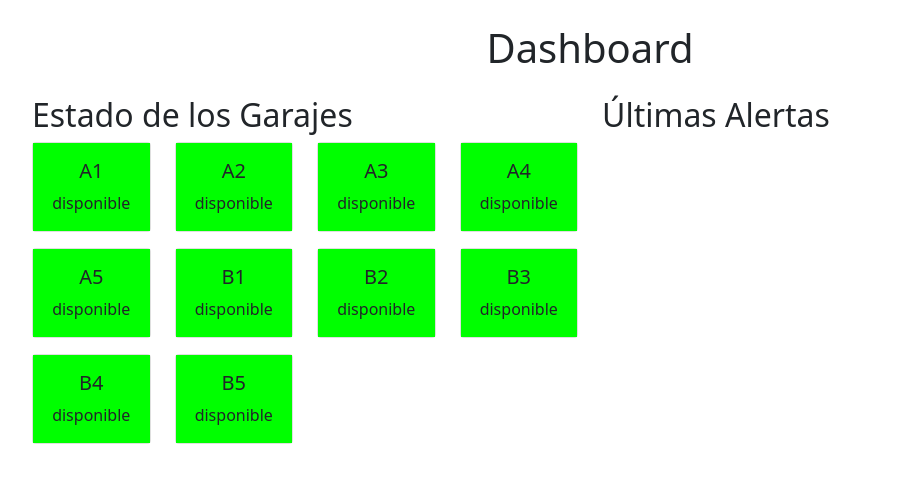
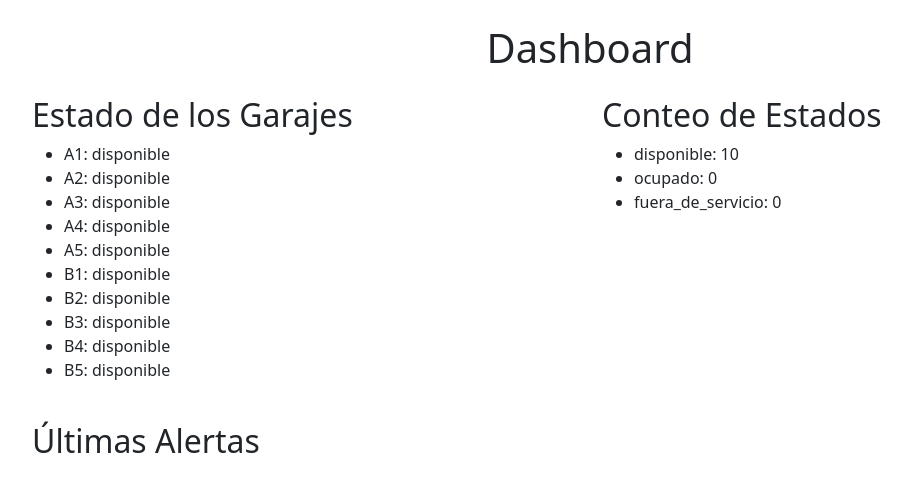
Before and after one commit to eduar27-ad/encomiendas, a Flask app: page /dashboard in a window 1280 px wide. Shown: the part 56-548 px from the top of the page, without its empty margins (50-961 px from the left). Run offline with Flask 3, Linux system fonts and the light colour scheme; data comes from the database, SQL or seed files in the repository; both versions use the stored data as it was after the commit; data that the repository does not hold is empty.

Commit message:
funsiona el dashboard, pero esta sencillo

```diff
--- a/app.py
+++ b/app.py
@@ -43,34 +43,48 @@
 @app.route('/activar_entrada', methods=['POST'])
 def activar_entrada():
     """Asigna un estacionamiento disponible aleatoriamente."""
-    encomienda_id = request.form.get('encomienda_id')
     conn = get_db_connection()
     garajes_disponibles = conn.execute('SELECT id FROM garajes WHERE estado = "disponible"').fetchall()
     if garajes_disponibles:
         garaje_asignado = random.choice(garajes_disponibles)
         conn.execute('UPDATE garajes SET estado = "ocupado" WHERE id = ?', (garaje_asignado['id'],))
-        conn.execute('UPDATE encomiendas SET fecha_entrega = ? WHERE id = ?', (datetime.now(), encomienda_id))
         conn.commit()
         conn.close()
         return jsonify({'success': True, 'garaje': garaje_asignado['id']})
     conn.close()
     return jsonify({'success': False, 'message': 'No hay garajes disponibles'})
 
-@app.route('/get_notificaciones')
-def get_notificaciones():
-    """Retorna las últimas notificaciones."""
-    conn = get_db_connection()
-    notificaciones = conn.execute('SELECT * FROM alertas ORDER BY fecha DESC LIMIT 5').fetchall()
-    conn.close()
-    return jsonify([{'mensaje': n['mensaje'], 'fecha': n['fecha']} for n in notificaciones])
-
 @app.route('/dashboard')
 def dashboard():
     conn = get_db_connection()
     garajes = conn.execute('SELECT * FROM garajes').fetchall()
     alertas = conn.execute('SELECT * FROM alertas ORDER BY fecha DESC LIMIT 5').fetchall()
+
+    # Contar estacionamientos por estado
+    estados_estacionamientos = {
+        'disponible': 0,
+        'ocupado': 0,
+        'fuera_de_servicio': 0
+    }
+    for garaje in garajes:
+        estado = garaje['estado']
+        if estado in estados_estacionamientos:
+            estados_estacionamientos[estado] += 1
+        else:
+            estados_estacionamientos['fuera_de_servicio'] += 1
+
+    print("Estados de estacionamientos:", estados_estacionamientos)  # Print de depuración
+
     conn.close()
-    return render_template('dashboard.html', garajes=garajes, alertas=alertas)
+
+    context = {
+        'garajes': garajes,
+        'alertas': alertas,
+        'estados_estacionamientos': estados_estacionamientos
+    }
+    print("Contexto completo:", context)  # Print de depuración
+
+    return render_template('dashboard.html', **context)
 
 @app.route('/register', methods=['GET', 'POST'])
 def register():
--- a/templates/dashboard.html
+++ b/templates/dashboard.html
@@ -1,33 +1,36 @@
 {% extends "base.html" %}
 {% block content %}
+
 <h1 class="text-center mb-4">Dashboard</h1>
 
-<div class="row">
+<div class="row mb-4">
     <div class="col-md-6">
         <h2>Estado de los Garajes</h2>
-        <div class="row">
-            {% for garaje in garajes %}
-            <div class="col-3 mb-3">
-                <div class="card">
-                    <div class="card-body text-center {{ garaje['estado'] }}">
-                        <h5 class="card-title">{{ garaje['id'] }}</h5>
-                        <p class="card-text">{{ garaje['estado'] }}</p>
-                    </div>
-                </div>
-            </div>
-            {% endfor %}
-        </div>
+        <ul>
+        {% for garaje in garajes %}
+            <li>{{ garaje['id'] }}: {{ garaje['estado'] }}</li>
+        {% endfor %}
+        </ul>
     </div>
-
     <div class="col-md-6">
-        <h2>Últimas Alertas</h2>
-        <ul class="list-group">
-            {% for alerta in alertas %}
-            <li class="list-group-item">
-                <strong>{{ alerta['fecha'] }}</strong>: {{ alerta['mensaje'] }}
-            </li>
-            {% endfor %}
+        <h2>Conteo de Estados</h2>
+        <ul>
+        {% for estado, cantidad in estados_estacionamientos.items() %}
+            <li>{{ estado }}: {{ cantidad }}</li>
+        {% endfor %}
         </ul>
     </div>
 </div>
+
+<div class="row">
+    <div class="col-12">
+        <h2>Últimas Alertas</h2>
+        <ul>
+        {% for alerta in alertas %}
+            <li>{{ alerta['fecha'] }}: {{ alerta['mensaje'] }}</li>
+        {% endfor %}
+        </ul>
+    </div>
+</div>
+
 {% endblock %}
```
Also changed, not shown: templates/error.html (added, +8 -0 lines), templates/index.html (+18 -8 lines), database.db.
